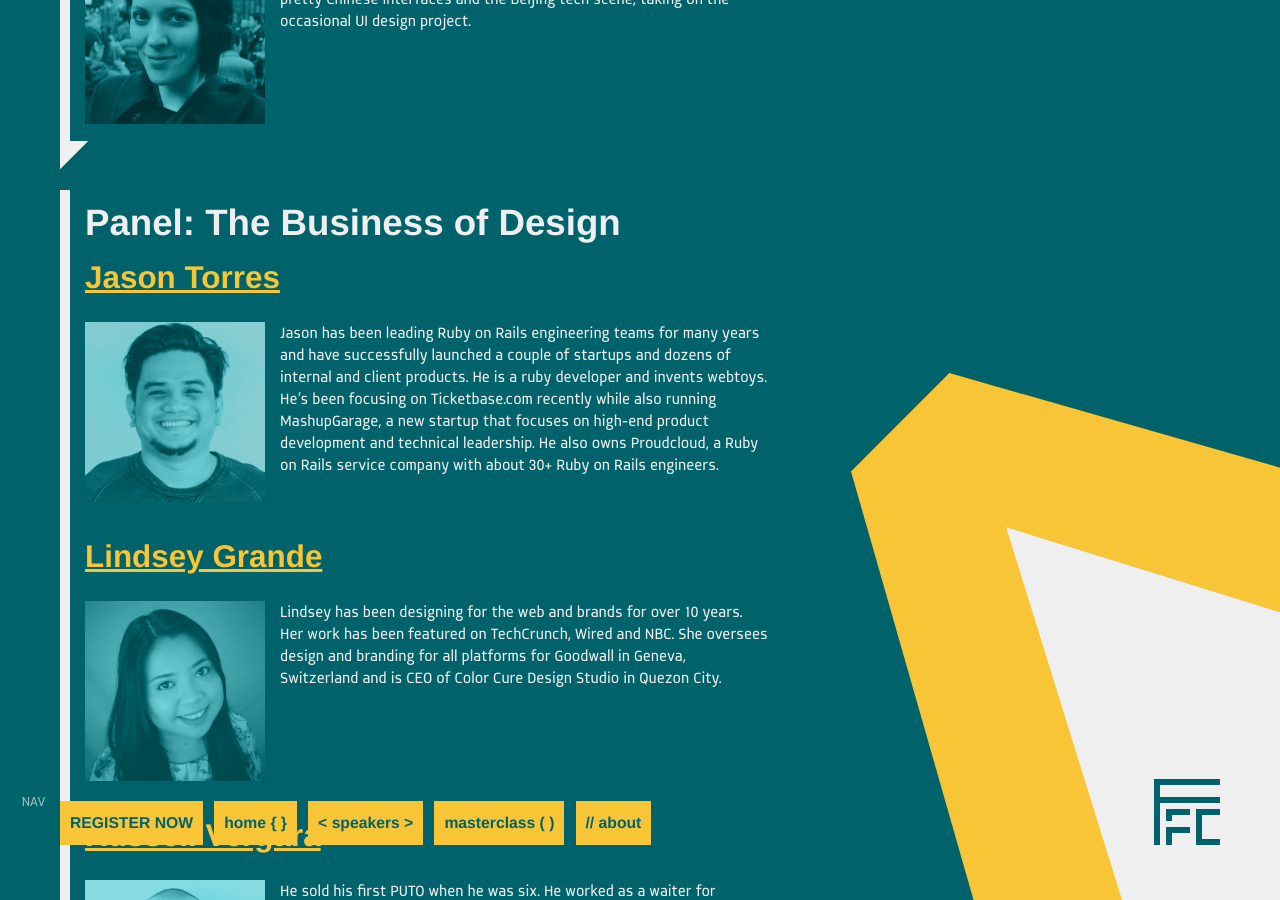
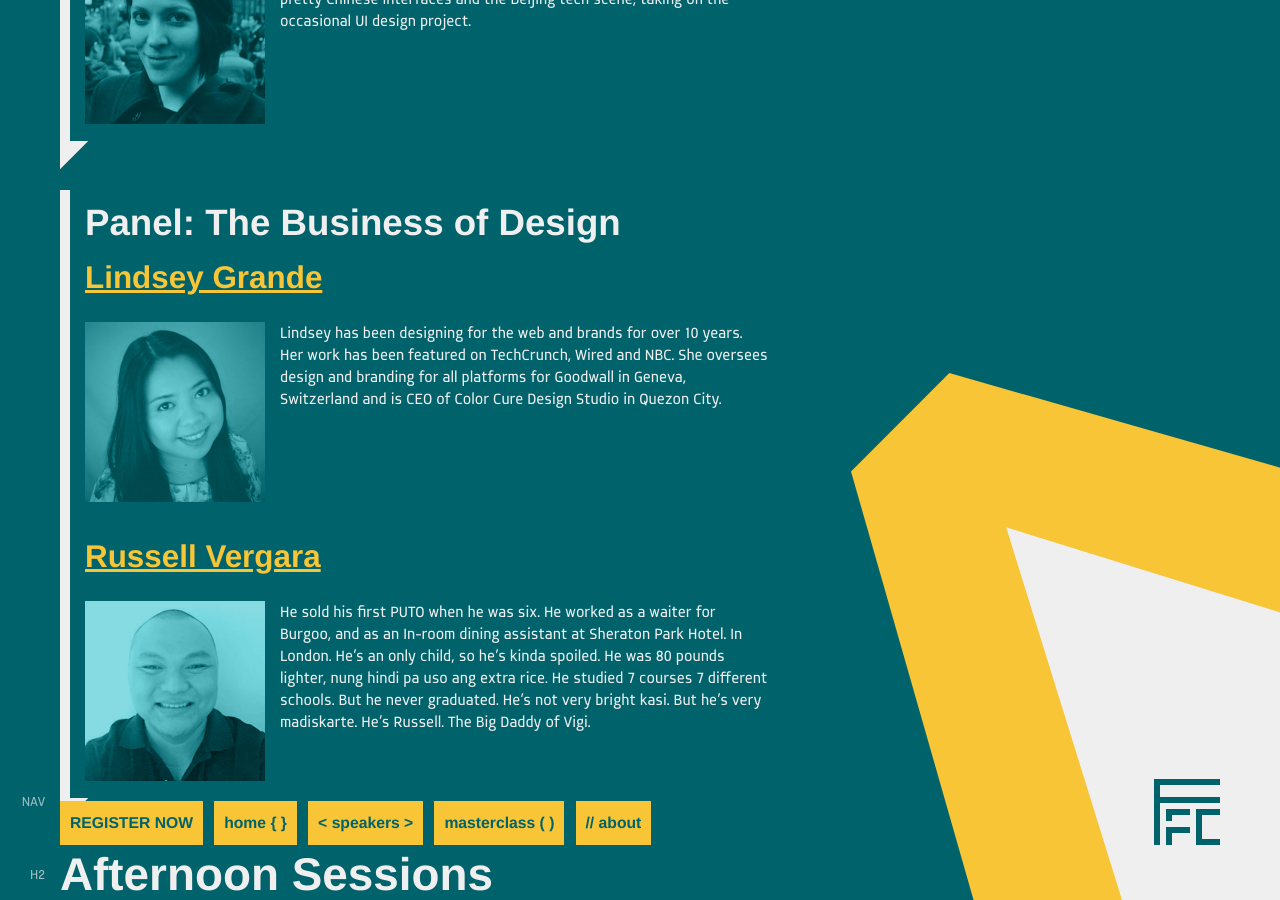
Before and after one commit to pwdo/FFC7-Main-Site, a Jekyll site: the page built from speakers/index.md, in a window 1280 px wide and 900 px high, scrolled down 958 px. Built offline with Jekyll 4.4.1, drawn with Linux system fonts in a browser that asks for light colours.

Commit message:
Sponsors

```diff
--- a/speakers/index.md
+++ b/speakers/index.md
@@ -33,12 +33,6 @@
   Kendra Schaefer has been living predominantly in China since 2002. A former front-end designer and art director, Kendra now writes about pretty Chinese interfaces and the Beijing tech scene, taking on the occasional UI design project.
 
 - ### Panel: The Business of Design
-
-  <h4 id="jason-torres"><a target="_blank" href="http://www.jasontorres.com/">Jason Torres</a></h4>
-
-  <figure class="speaker-img"><img src="/assets/speaker-jason.png" alt="Jason Torres"></figure>
-
-  Jason has been leading Ruby on Rails engineering teams for many years and have successfully launched a couple of startups and dozens of internal and client products. He is a ruby developer and invents webtoys. He's been focusing on Ticketbase.com recently while also running MashupGarage, a new startup that focuses on high-end product development and technical leadership. He also owns Proudcloud, a Ruby on Rails service company with about 30+ Ruby on Rails engineers.
 
   <h4 id="lindsey-grande"><a target="_blank" href="http://www.lindseygrande.com/">Lindsey Grande</a></h4>
 
```
Also changed, not shown: index.md (+2 -0 lines), masterclass/index.md (+1 -1 lines), assets/partner-humanfactorsintl.png, assets/partner-pcci.png (added).
